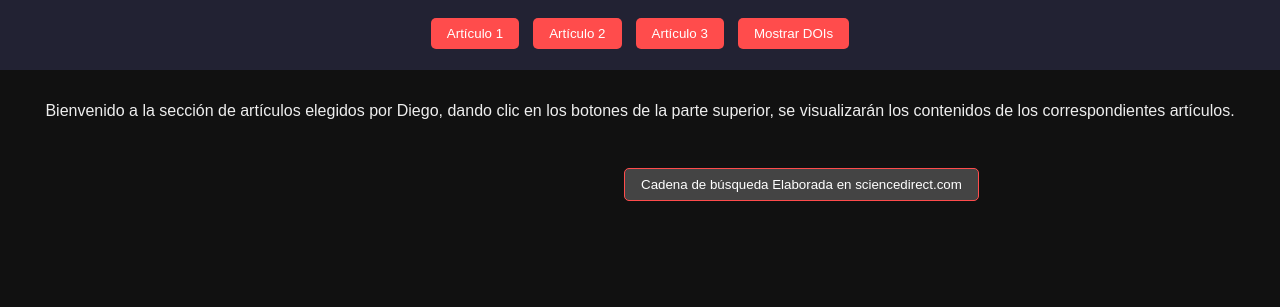
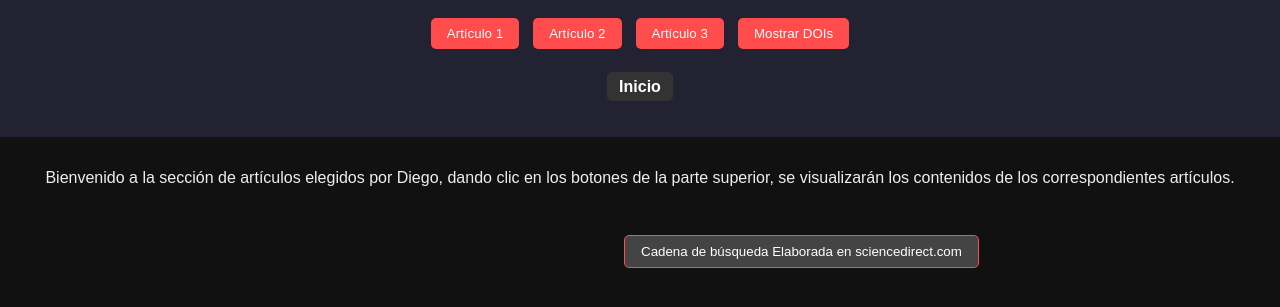
Before and after one commit to DIEGO-ALI/DataBaseTerm1, a plain HTML site: page diego.html in a window 1280 px wide. Shown: the part 67-374 px from the top of the page. Drawn offline with Linux system fonts and the light colour scheme.

Commit message:
Se agraga un boton llamdo Inicio el cual nos permitira ir de un bloque a otro (Diego, Santiago, Julian) tipo navegación. Se le agrega los estilos css en el archivo principal style.css. Se corrigio en diego.js la cantidad de articulos encontrados

```diff
--- a/diego.html
+++ b/diego.html
@@ -4,15 +4,18 @@
     <meta charset="UTF-8">
     <meta name="viewport" content="width=device-width, initial-scale=1.0">
     <link rel="stylesheet" href="diego.css">
+    <link rel="stylesheet" href="style.css">
     <title>Artículos - Diego</title>
 </head>
 <body>
+
     <header>
         <h2>Artículos - Diego</h2>
         <button data-articulo="1">Artículo 1</button>
         <button data-articulo="2">Artículo 2</button>
         <button data-articulo="3">Artículo 3</button>
         <button id="btnDOI">Mostrar DOIs</button>
+       <h6 class="Regresar"><a href="index.html">Inicio</a></h6>
     </header>
 
     <main>
--- a/diego.js
+++ b/diego.js
@@ -25,7 +25,7 @@ document.getElementById("btnBusqueda").addEventListener("click", () => {
 
 "WEB DEVELOPMENT" AND ( "Machine Learning" OR "Big Data" ) AND NOT "Marketing" AND "2025"
 
-Resultados encontrados: 15`);
+Resultados encontrados: 188`);
 });
 
 ///// Mostrarmos los DOIs
--- a/julian.css
+++ b/julian.css
@@ -39,6 +39,18 @@ button {
   cursor: pointer;
   font-weight: bold;
 }
+
+h6 {
+  padding: 8px 14px;
+  border: 1px solid #2d8cf0;
+  background: #ffffff;
+  color: #000000;
+  border-radius: 4px;
+  cursor: pointer;
+  font-weight: bold;
+}
+
+
 
 button:hover {
   background: #1a6fd1;
--- /dev/null
+++ b/style.css
@@ -0,0 +1,15 @@
+.Regresar a {
+  color: #fff;
+  text-decoration: none;  /* le quitamos el sudbrayado */
+  font-size: 1rem;
+  font-weight: bold;
+  background-color: #333;
+  padding: 6px 12px;
+  border-radius: 5px;
+  transition: 0.3s;       /* una animación suave como de color  */
+}
+
+.Regresar a:hover {
+  background-color: #ff4c4c;
+  color: #fff;
+}
```
Also changed, not shown: julian.html (+2 -0 lines), santiago.html (+2 -0 lines), index.js (added).
